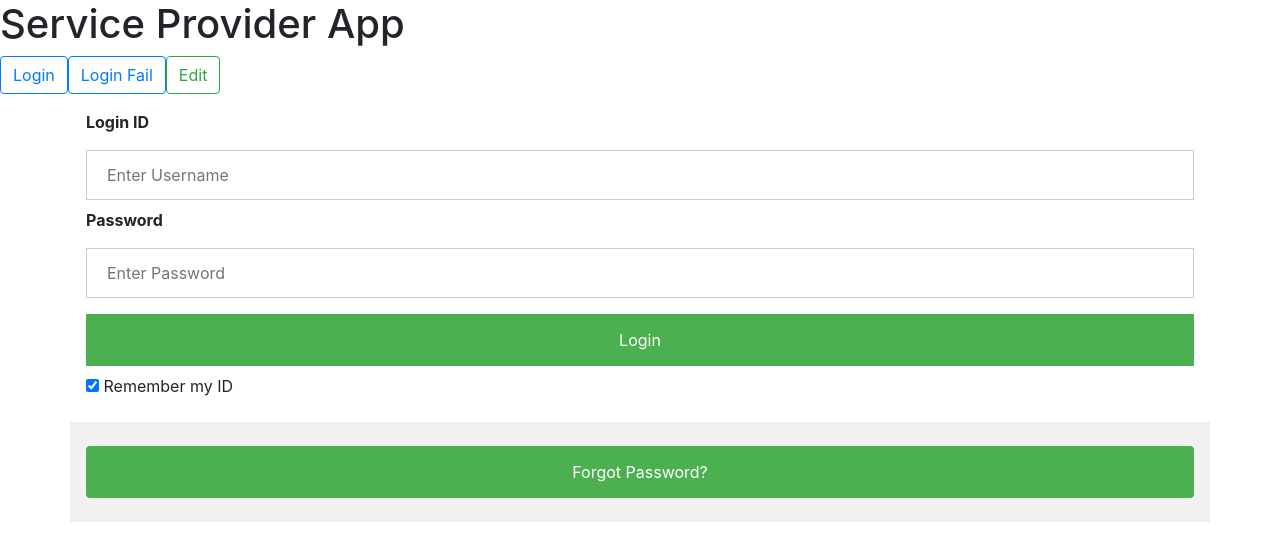
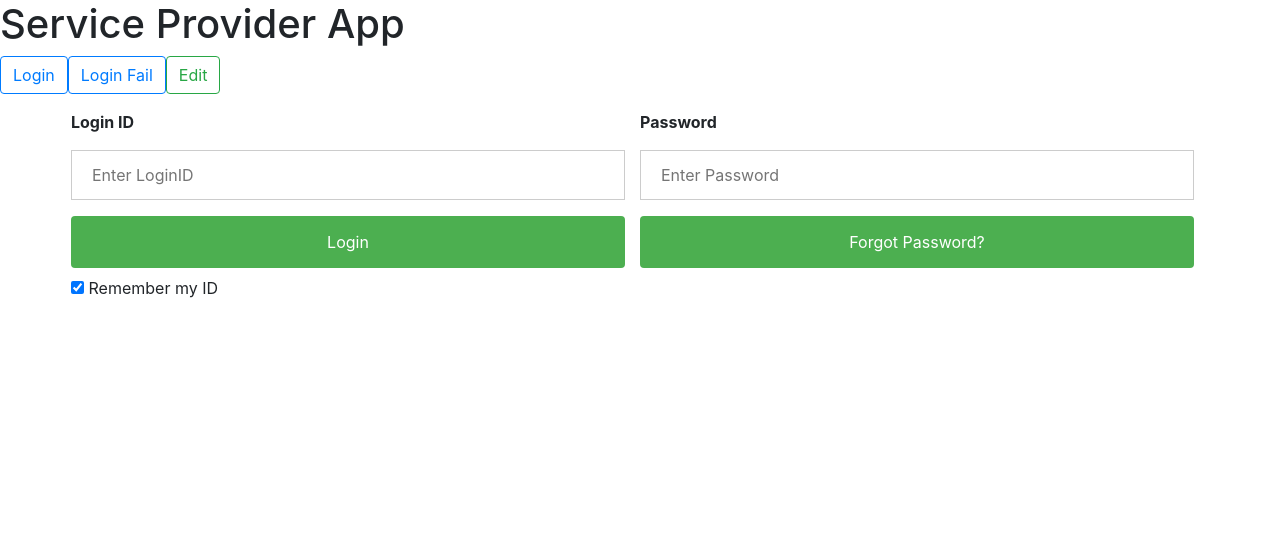
Before and after one commit to jamescervantes831/Logistics, an Angular app in the folder LogisticsApp/: page / in a window 1280 px wide. Shown: the top 560 px of the page. Built offline with nearby package versions, Linux system fonts and the light colour scheme.

Commit message:
Fixed GUI for Login

```diff
--- a/LogisticsApp/src/app/login/login.component.html
+++ b/LogisticsApp/src/app/login/login.component.html
@@ -1,19 +1,23 @@
-
+<div class="container">
   <form>
-  <div class="container">
-    <label for="uname"><b>Login ID</b></label>
-    <input type="text" placeholder="Enter Username" name="uname" required>
-
-    <label for="psw"><b>Password</b></label>
-    <input type="password" placeholder="Enter Password" name="psw" required>
-
-    <button type="submit" (click)="navigateToHome()">Login</button>
+    <div class="row">
+      <div class="col-6 pl-0">
+        <label for="login"><b>Login ID</b></label>
+        <input type="text" placeholder="Enter LoginID" name="login" required>
+      </div>
+      <div class="col-6 pl-0">
+        <label for="password"><b>Password</b></label>
+        <input type="password" placeholder="Enter Password" name="password" required>
+      </div>
+      <div class="col-6 pl-0">
+        <button type="submit" class="btn btn-primary" (click)="navigateToHome()">Login</button>
+      </div>
+      <div class="col-6 pl-0">
+        <button type="button" class="btn btn-primary"(click)="navigateToForgotPassword()">Forgot Password?</button>
+      </div>
       <label>
         <input type="checkbox" checked="checked" name="remember"> Remember my ID
       </label>
     </div>
-
-  <div class="container" style="background-color:#f1f1f1">
-    <button type="button" class="btn btn-primary"(click)="navigateToForgotPassword()">Forgot Password?</button>
+  </form>
 </div>
-</form>
--- a/LogisticsApp/src/index.html
+++ b/LogisticsApp/src/index.html
@@ -8,10 +8,10 @@
   <link rel="icon" type="image/x-icon" href="favicon.ico">
   <link rel="stylesheet" href="https://maxcdn.bootstrapcdn.com/bootstrap/4.0.0/css/bootstrap.min.css" integrity="sha384-Gn5384xqQ1aoWXA+058RXPxPg6fy4IWvTNh0E263XmFcJlSAwiGgFAW/dAiS6JXm" crossorigin="anonymous">
   <script src="https://code.jquery.com/jquery-3.2.1.slim.min.js" integrity="sha384-KJ3o2DKtIkvYIK3UENzmM7KCkRr/rE9/Qpg6aAZGJwFDMVNA/GpGFF93hXpG5KkN" crossorigin="anonymous"></script>
-<script src="https://cdnjs.cloudflare.com/ajax/libs/popper.js/1.12.9/umd/popper.min.js" integrity="sha384-ApNbgh9B+Y1QKtv3Rn7W3mgPxhU9K/ScQsAP7hUibX39j7fakFPskvXusvfa0b4Q" crossorigin="anonymous"></script>
-<script src="https://maxcdn.bootstrapcdn.com/bootstrap/4.0.0/js/bootstrap.min.js" integrity="sha384-JZR6Spejh4U02d8jOt6vLEHfe/JQGiRRSQQxSfFWpi1MquVdAyjUar5+76PVCmYl" crossorigin="anonymous"></script>
 </head>
 <body>
   <app-root></app-root>
+  <script src="https://cdnjs.cloudflare.com/ajax/libs/popper.js/1.12.9/umd/popper.min.js" integrity="sha384-ApNbgh9B+Y1QKtv3Rn7W3mgPxhU9K/ScQsAP7hUibX39j7fakFPskvXusvfa0b4Q" crossorigin="anonymous"></script>
+<script src="https://maxcdn.bootstrapcdn.com/bootstrap/4.0.0/js/bootstrap.min.js" integrity="sha384-JZR6Spejh4U02d8jOt6vLEHfe/JQGiRRSQQxSfFWpi1MquVdAyjUar5+76PVCmYl" crossorigin="anonymous"></script>
 </body>
 </html>
```
Lines whose indentation alone changed are shown as unchanged.
